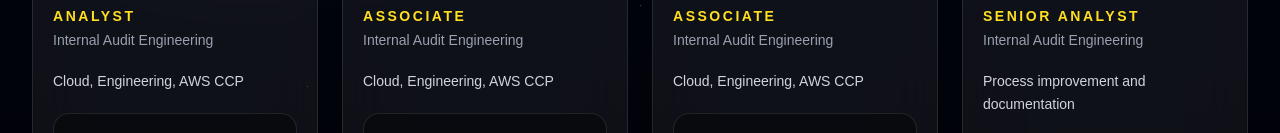
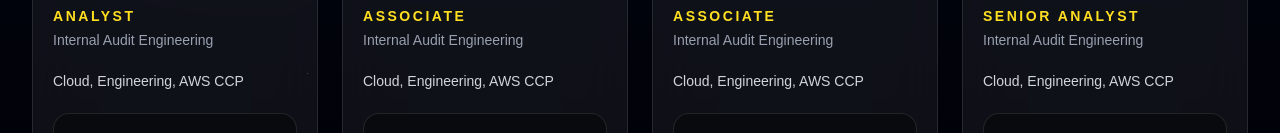
Before and after one commit to dodeyash/mission-control-site, a Next.js app: page / in a window 1280 px wide. Shown: the part 667-800 px from the top of the page. Built offline with nearby package versions, Linux system fonts and the light colour scheme.

Commit message:
Update homepage stats

```diff
--- a/app/page.tsx
+++ b/app/page.tsx
@@ -40,7 +40,7 @@
     role: "Senior Analyst",
     department: "Internal Audit Engineering",
     image: "LW",
-    specialty: "Process improvement and documentation",
+    specialty: "Cloud, Engineering, AWS CCP",
     quote: "Every strong mission starts with clean execution.",
     stats: [
       { label: "Projects", value: "07" },
```
